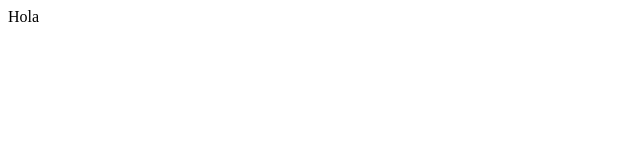
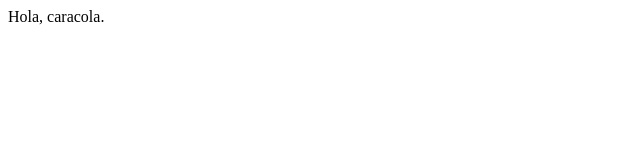
Before and after one commit to jitube/edx-python-web, a plain HTML site: page index.html in a window 1280 px wide. Shown: the full height of the page, 0-640 px from the left. Drawn offline with Linux system fonts and the light colour scheme.

Commit message:
Update index.html

```diff
--- a/index.html
+++ b/index.html
@@ -5,6 +5,6 @@
     <title>Python web</title>
   </head>
   <body>
-    Hola
+    Hola, caracola.
   </body>
 </html>
```
